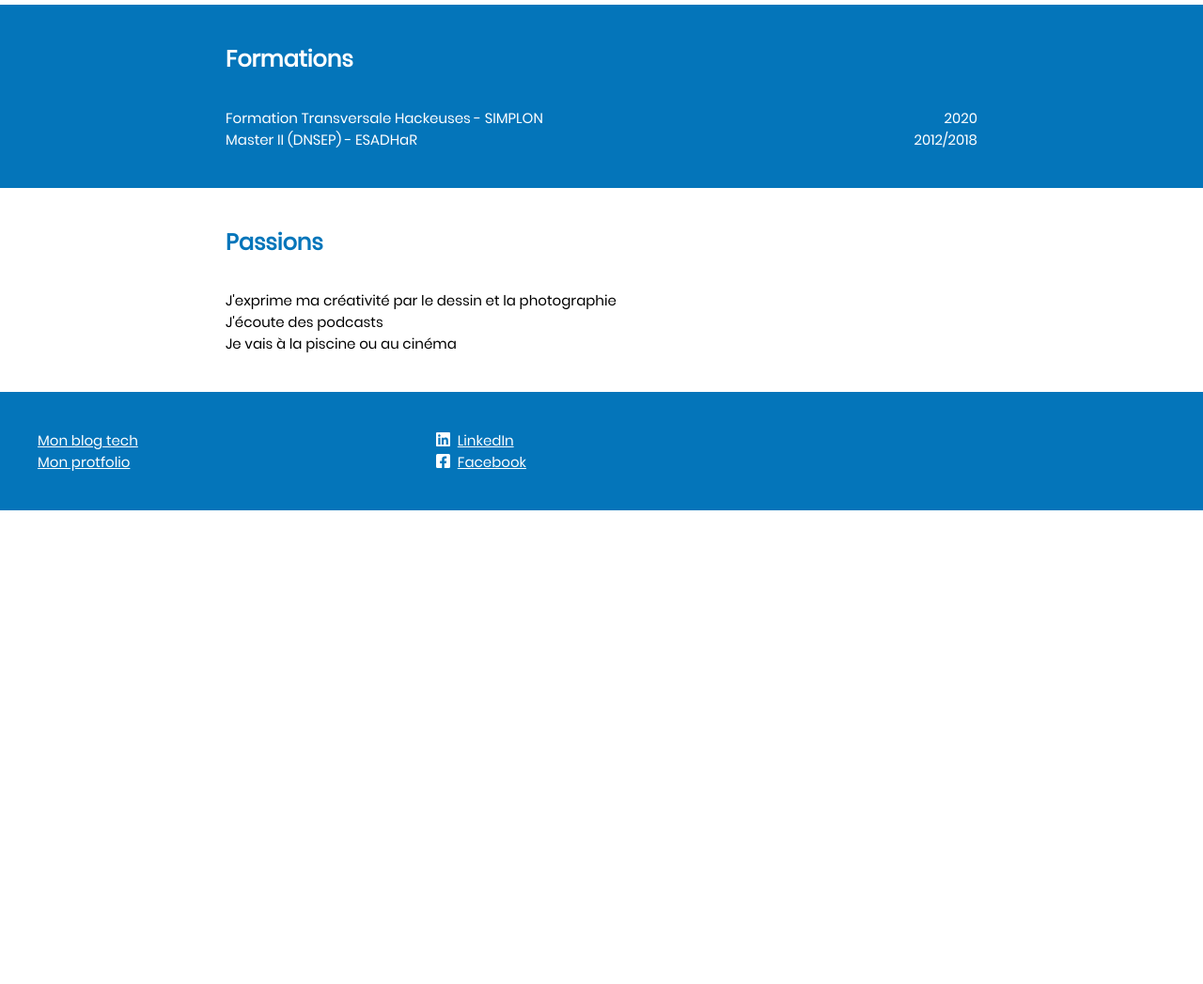
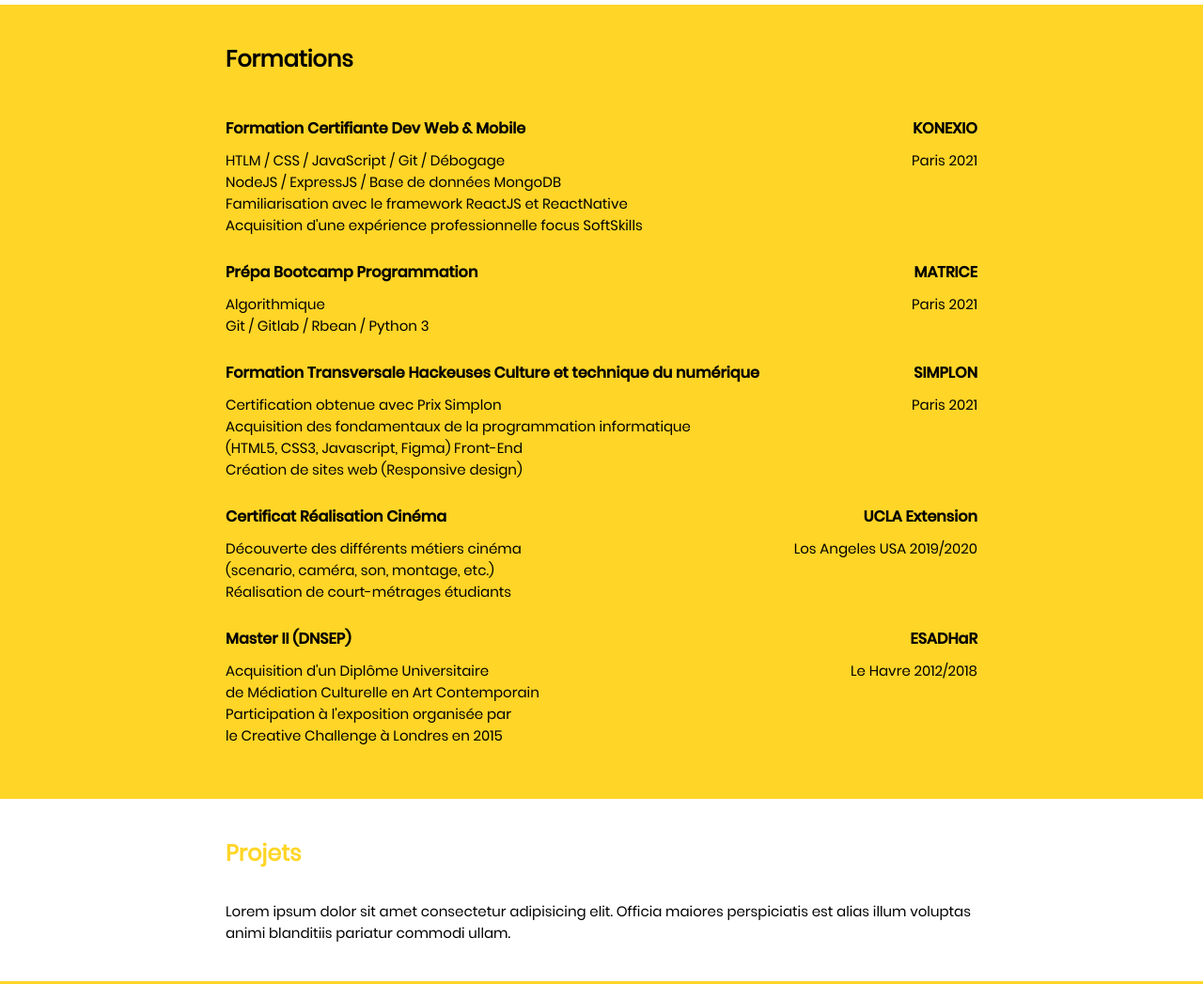
Before and after one commit to pauline-wim/myCV-exoKonexio, a plain HTML site: page index.html in a window 1280 px wide. Shown: the part 1120-2167 px from the top of the page at 94% size. Before the commit the page ends 1663 px from the top, so only its background shows below. Drawn offline with Linux system fonts and the light colour scheme.

Commit message:
CV personalisé

```diff
--- a/index.html
+++ b/index.html
@@ -11,13 +11,14 @@
 <body>
 
     <!-- !HEADER -->
-    <header class="blue">
+    <header class="yellow">
         <h2><a href="index.html">Pauline WIMMER</a></h2>
         <nav>
             <ul>
                 <li><a href="#prez">Profil</a></li>
                 <li><a href="#exp-pro">Expériences</a></li>
                 <li><a href="#formation">Formations</a></li>
+                <li><a href="#projet">Projets</a></li>
                 <li><a href="contact.html">Contact</a></li>
             </ul>
         </nav>
@@ -37,7 +38,7 @@
         </section>
 
         <!-- PRESENTATION -->
-        <section id="prez" class="blue">
+        <section id="prez" class="yellow">
             <div class="text-wrapper">
                 <h2>Présentation</h2>
                 <ul>
@@ -83,25 +84,96 @@
         </section>
 
         <!-- FORMATIONS -->
-        <section id="formation" class="blue">
+        <section id="formation" class="yellow">
             <div class="text-wrapper">
                 <h2>Formations</h2>
+                <div class="training">
                     <div class="one-line">
-                        <p>Formation Transversale Hackeuses - SIMPLON</p>
-                        <p>2020</p>
+                        <h3>Formation Certifiante Dev Web & Mobile</h3>
+                        <h3>KONEXIO</h3>
+                    </div>
+                    <div class="one-line">
+                        <p>HTLM / CSS / JavaScript / Git / Débogage <br>
+                            NodeJS / ExpressJS / Base de données MongoDB <br>
+                            Familiarisation avec le framework ReactJS et ReactNative <br>
+                            Acquisition d'une expérience professionnelle focus SoftSkills
+                        </p>
+                        <p>Paris 2021</p>
+                    </div>
                 </div>
 
+                <div class="training">
                     <div class="one-line">
-                        <p>Master II (DNSEP) - ESADHaR</p>
-                        <p>2012/2018</p>
+                        <h3>Prépa Bootcamp Programmation</h3>
+                        <h3>MATRICE</h3>
+                    </div>
+                    <div class="one-line">
+                        <p>Algorithmique <br>
+                            Git / Gitlab / Rbean / Python 3
+                        </p>
+                        <p>Paris 2021</p>
+                    </div>
+                </div>
+
+                <div class="training">
+                    <div class="one-line">
+                        <h3>Formation Transversale Hackeuses Culture et technique du numérique</h3>
+                        <h3>SIMPLON</h3>
+                    </div>
+                    <div class="one-line">
+                        <p>Certification obtenue avec Prix Simplon <br>
+                            Acquisition des fondamentaux de la programmation informatique <br>
+                            (HTML5, CSS3, Javascript, Figma) Front-End <br>
+                            Création de sites web (Responsive design) <br>
+                        </p>
+                        <p>Paris 2021</p>
+                    </div>
+                </div>
+
+                <div class="training">
+                    <div class="one-line">
+                        <h3>Certificat Réalisation Cinéma</h3>
+                        <h3>UCLA Extension</h3>
+                    </div>
+                    <div class="one-line">
+                        <p>Découverte des différents métiers cinéma <br>
+                            (scenario, caméra, son, montage, etc.) <br>
+                            Réalisation de court-métrages étudiants <br>
+                        </p>
+                        <p>Los Angeles USA 2019/2020</p>
+                    </div>
+                </div>
+
+                <div class="training">
+                    <div class="one-line">
+                        <h3>Master II (DNSEP)</h3>
+                        <h3>ESADHaR</h3>
+                    </div>
+                    <div class="one-line">
+                        <p>Acquisition d'un Diplôme Universitaire <br>
+                            de Médiation Culturelle en Art Contemporain <br>
+                            Participation à l'exposition organisée par <br>
+                            le Creative Challenge à Londres en 2015 <br>
+                        </p>
+                        <p>Le Havre 2012/2018</p>
+                    </div>
                 </div>
             </div>
         </section>
 
+        <!-- PROJETS -->
+        <section id="projet" class="white">
+            <div class="text-wrapper">
+                <h2 class="title">Projets</h2>
+                <p>Lorem ipsum dolor sit amet consectetur adipisicing elit. Officia maiores perspiciatis est alias illum voluptas animi blanditiis pariatur commodi ullam.
+                </p>
+            </div>
+        </section>
+
         <!-- PASSIONS -->
-            <section id="passion" class="white">
+        <section id="passion" class="yellow">
             <div class="text-wrapper">
-                    <h2 class="title">Passions</h2>
+                <h2>Passions</h2>
                 <p>J'exprime ma créativité par le dessin et la photographie
                     <br>
                 J'écoute des podcasts
@@ -113,7 +185,7 @@
     </main>
 
     <!-- !FOOTER -->
-    <footer class="blue">
+    <footer class="black">
         <div>
             <ul>
                 <li><a href="https://www.google.com/search?q=chaton+trop+mignon&client=safari&channel=iphone_bm&sxsrf=AOaemvJ7gpqD7PP3VlRZ717MVoyXLDk9QA:1638293121247&source=lnms&tbm=isch&sa=X&ved=2ahUKEwio9528zcD0AhVDhRoKHVdgDfMQ_AUoAXoECAEQAw&biw=1391&bih=712&dpr=2" target="_blank">Mon blog tech</a></li>
--- a/style.css
+++ b/style.css
@@ -3,6 +3,7 @@
 html {
     scroll-behavior: smooth;
     font-family: poppins;
+    background-color: #ffd527;
     font-size: 62.5%; /* 1rem = 10px */
 }
 
@@ -36,7 +37,7 @@ img {
 }
 
 a {
-    color: white;
+    color: black;
 }
 
 /* FONT SIZE */
@@ -50,6 +51,7 @@ h1 {
 h2 {
     font-size: clamp(2rem, 2.4rem, 2.4rem);
     margin: 0 0 1.4em;
+    text-shadow: rgba(32, 32, 32, .6);
 }
 
 h2 a {
@@ -67,13 +69,21 @@ ul, p, label {
 
 /* BACKGROUND & COLOR */
 
-.blue {
-    background-color: #0475ba;
-    color: white;
+.yellow {
+    background-color: #ffd527;
+    color: black;
+}
+
+.white {
+    background-color: white;
+}
+
+.black {
+    background-color: black;
 }
 
 .title {
-    color: #0475ba;
+    color: #ffd527;
 }
 
 main>* {
@@ -143,6 +153,18 @@ nav a {
     line-height: 3;
 }
 
+/* !FORMATION */
+
+.training {
+    margin: 1.6rem 0;
+}
+
+.training h3 {
+    padding: 1rem 0;
+}
+
+/* !PROJET */
+
 /* !FOOTER */
 
 footer ul {
@@ -156,6 +178,10 @@ footer div {
     max-width: 600px;
 }
 
+footer a {
+    color: #ffd527;
+}
+
 /* !CONTACT */
 
 /* FORMULAIRE */
@@ -165,6 +191,7 @@ footer div {
     display: flex;
     justify-content: center;
     align-items: center;
+    background-color: white;
 }
 
 .contact-box {
@@ -178,7 +205,7 @@ footer div {
 
 .blue-line {
     height: .6rem;
-    background-color: #0475ba;
+    background-color: #ffd527;
     border-top-left-radius: 10px;
     border-top-right-radius: 10px;
 
@@ -206,9 +233,9 @@ input[type="submit"] {
     border-radius: 4px;
     padding: 1.2rem;
     margin-top: .8rem;
-    background-color: #0475ba;
+    background-color: #ffd527;
     font-size: 1.4rem;
-    color: white;
+    color: black;
     border-style: none;
 }
 
```
Also changed, not shown: contact.html (+1 -0 lines), 1 other file. Lines whose indentation alone changed are shown as unchanged.
